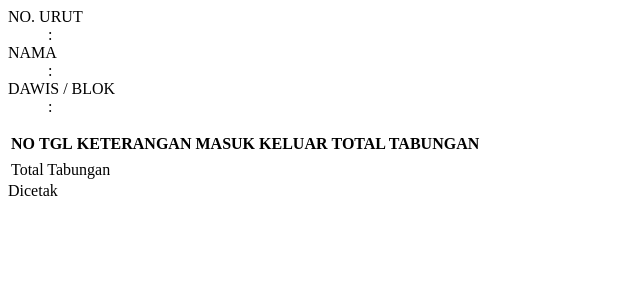
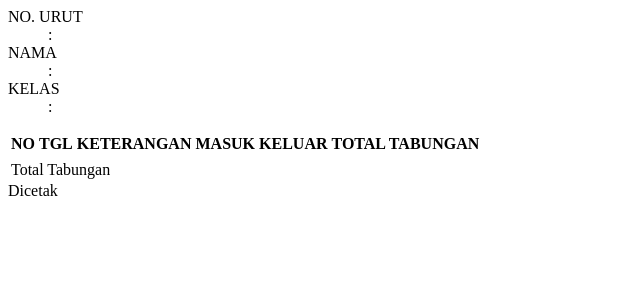
Before and after one commit to adedian/Tabungan_santri, a PHP site: template app/views/print/rekap.php in a window 1280 px wide. Shown: the top 300 px of the page, without its empty margins (0-640 px from the left). Run offline with PHP 8.4, Linux system fonts and the light colour scheme; the template is opened without the code that fills it: most values are stand-ins (such as "Sample title", 1, 10 or a date in 2020); data that the repository does not hold is empty.

Commit message:
Cetak rekap: label DAWIS / BLOK diganti KELAS (menampilkan kelas santri)
Co-Authored-By: Claude Sonnet 5.5 <noreply@anthropic.com>

```diff
--- a/app/views/print/rekap.php
+++ b/app/views/print/rekap.php
@@ -1,7 +1,7 @@
 <?php
 /**
  * Rekap Tabungan per Nama — mengikuti contoh Excel pengguna:
- *   judul tebal bergaris bawah (TK → "TK / KB"), blok NO. URUT / NAMA / DAWIS-BLOK,
+ *   judul tebal bergaris bawah (TK → "TK / KB"), blok NO. URUT / NAMA / KELAS,
  *   tabel NO | TGL | KETERANGAN | MASUK | KELUAR | TOTAL TABUNGAN (header peach), baris "Total Tabungan".
  *
  * @var array  $docs   hasil PrintService::rekap() per santri
@@ -41,7 +41,7 @@ $stamp = tanggal_id(date('Y-m-d')) . ' ' . date('H:i') . ' • ' . (string) (aut
             <dl class="rekap-ident">
                 <div><dt>NO. URUT</dt><dd>:</dd><dd class="v"><?= e($s['no_urut'] ?? '') ?></dd></div>
                 <div><dt>NAMA</dt><dd>:</dd><dd class="v"><?= e($s['name']) ?></dd></div>
-                <div><dt>DAWIS / BLOK</dt><dd>:</dd><dd class="v"><?= e($s['dawis_blok'] ?? '') ?></dd></div>
+                <div><dt>KELAS</dt><dd>:</dd><dd class="v"><?= e($s['kelas'] ?? '') ?></dd></div>
             </dl>
             <table class="rekap-table">
                 <colgroup><col class="c-no"><col class="c-tgl"><col class="c-ket"><col class="c-masuk"><col class="c-keluar"><col class="c-total"></colgroup>
```
